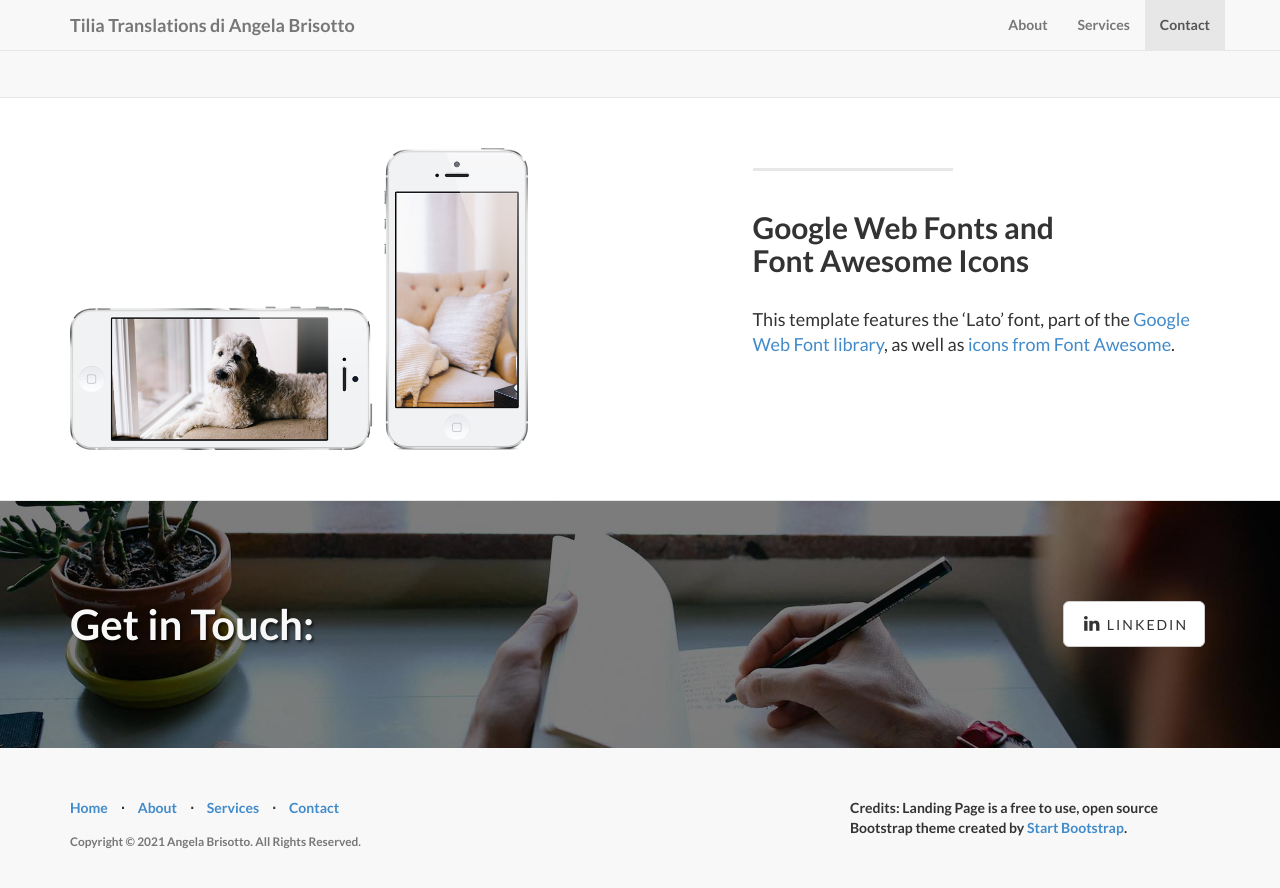
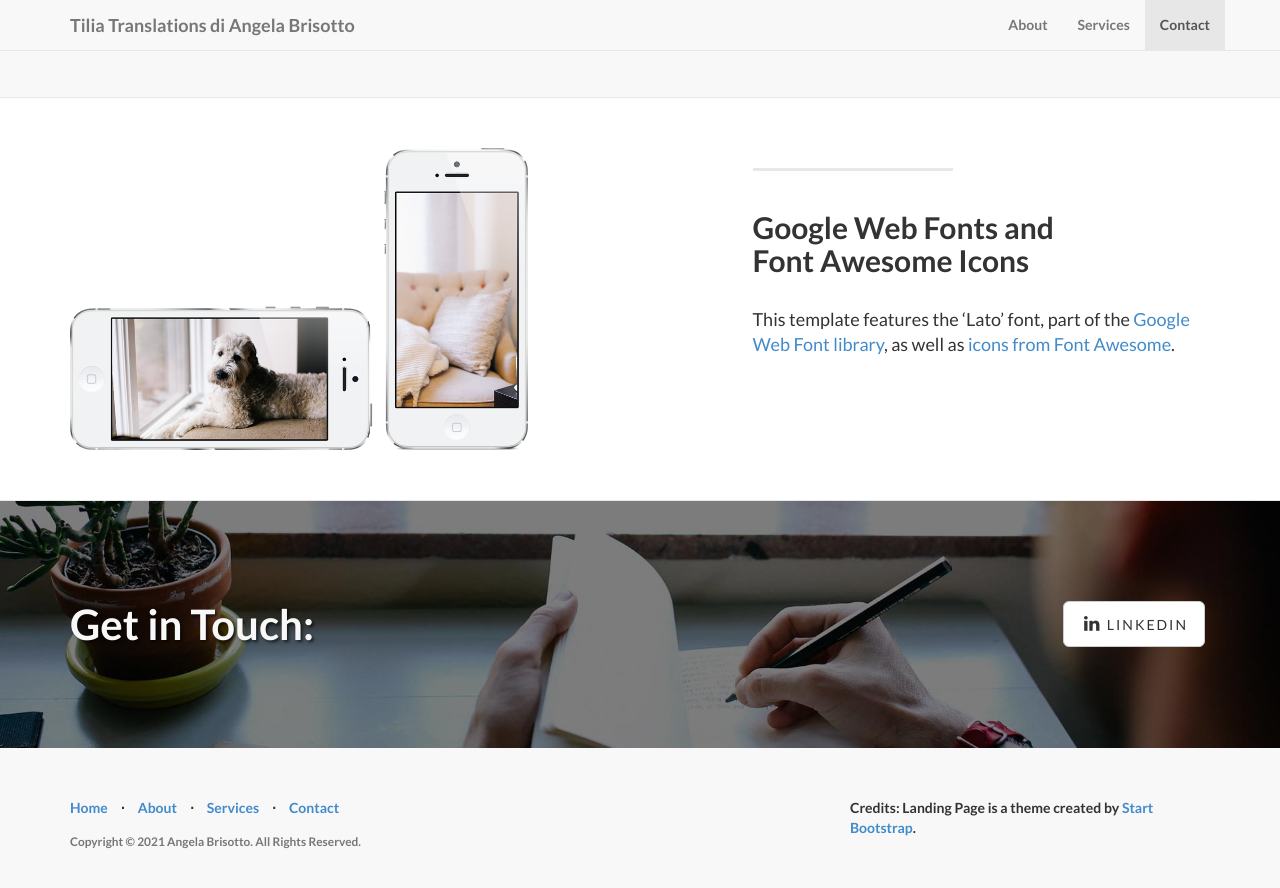
Before and after one commit to angelatiliatranslations/tiliatranslations.github.io, a Jekyll site: the page built from index.html, in a window 1280 px wide and 900 px high, scrolled down 1992 px. Shown: the top 888 px of the window. Built offline with Jekyll 4.4.1, drawn with Linux system fonts in a browser that asks for light colours; nearby versions of some CDN libraries; library files that are not in the unit come from our copies.

Commit message:
Update _config.yml

```diff
--- a/_config.yml
+++ b/_config.yml
@@ -11,7 +11,7 @@
   head meta (for Google search results) and in your feed.xml site
   description.
 copyright: 'Copyright &copy; 2021 Angela Brisotto. All Rights Reserved.'
-credits: 'Credits: Landing Page is a free to use, open source Bootstrap theme created by <a href="http://startbootstrap.com/">Start Bootstrap</a>.'
+credits: 'Credits: Landing Page is a theme created by <a href="http://startbootstrap.com/">Start Bootstrap</a>.'
 
 # ----------------------- #
 #    Jekyll & Plugins     #
```
